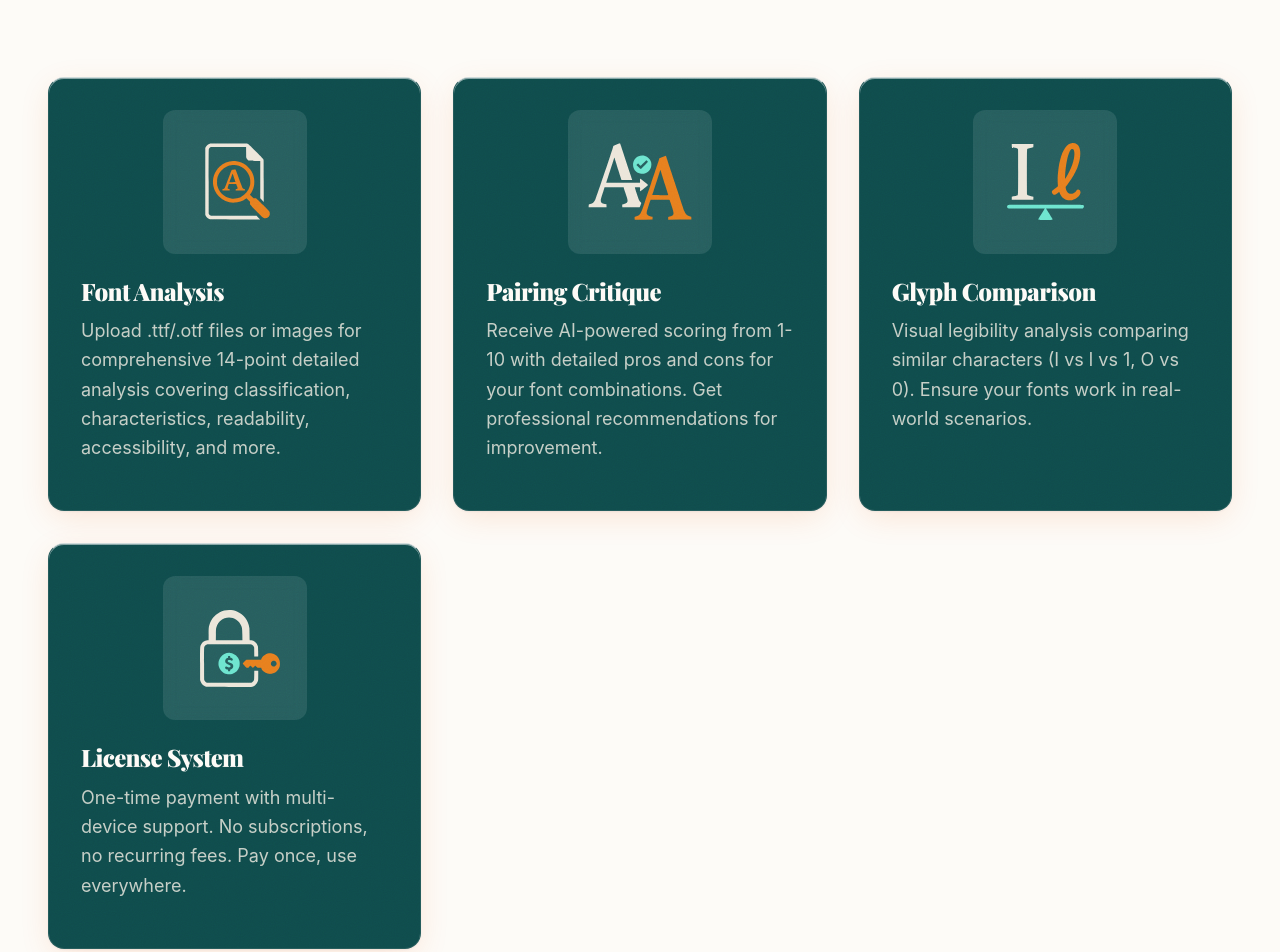
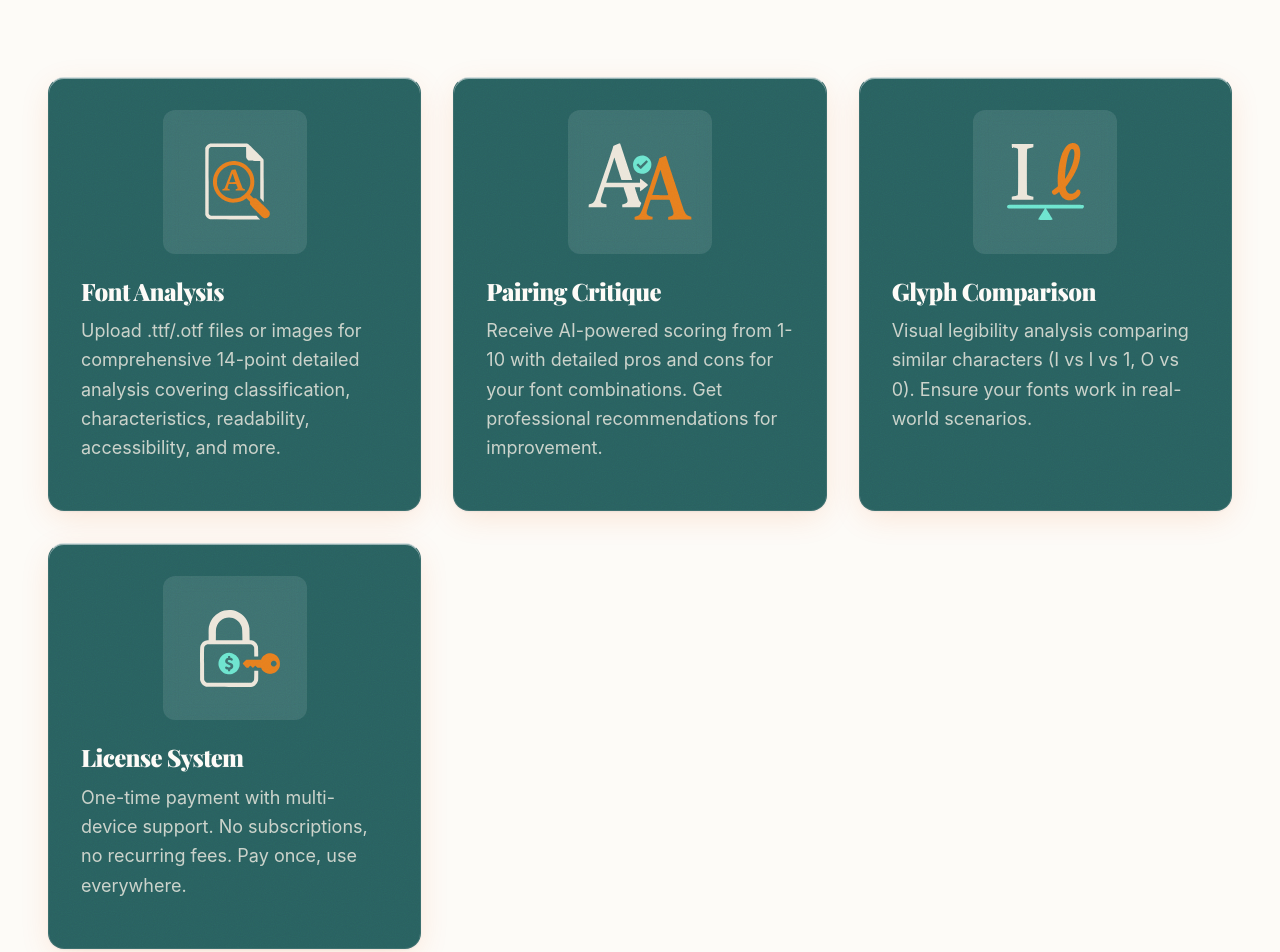
Before and after one commit to NeonBeacon/fontpair-ai-landing, a website: page index.html in a window 1280 px wide. Shown: the part 1318-2270 px from the top of the page. Drawn offline with nearby package versions, Linux system fonts and the light colour scheme.

Commit message:
Visual polish: Remove carousel shadow & update feature colors

```diff
--- a/index.html
+++ b/index.html
@@ -118,10 +118,7 @@
     border-radius: 24px;
     background: #F2F0E9;
     padding: 24px;
-    box-shadow:
-      0 15px 30px -8px rgba(0, 0, 0, 0.2),
-      /* Lighter shadow for performance */
-      0 0 0 1px rgba(0, 77, 77, 0.1);
+    /* No shadow as requested */
     cursor: pointer;
     -webkit-backface-visibility: visible;
     backface-visibility: visible;
@@ -444,7 +441,7 @@
         </p>
       </div>
       <div class="features-grid">
-        <div class="card feature-card">
+        <div class="card feature-card" style="background-color: #296160;">
           <div class="icon-wrapper">
             <img src="./assets/magnifying glass.svg" alt="Font Analysis" class="icon-svg">
           </div>
@@ -455,7 +452,7 @@
             readability, accessibility, and more.
           </p>
         </div>
-        <div class="card feature-card">
+        <div class="card feature-card" style="background-color: #296160;">
           <div class="icon-wrapper">
             <img src="./assets/Pairing.svg" alt="Pairing Critique" class="icon-svg">
           </div>
@@ -466,7 +463,7 @@
             improvement.
           </p>
         </div>
-        <div class="card feature-card">
+        <div class="card feature-card" style="background-color: #296160;">
           <div class="icon-wrapper">
             <img src="./assets/Glyph Comparison.svg" alt="Glyph Comparison" class="icon-svg">
           </div>
@@ -476,7 +473,7 @@
             1, O vs 0). Ensure your fonts work in real-world scenarios.
           </p>
         </div>
-        <div class="card feature-card">
+        <div class="card feature-card" style="background-color: #296160;">
           <div class="icon-wrapper">
             <img src="./assets/License System.svg" alt="License System" class="icon-svg">
           </div>
```
Also changed, not shown: assets/icon_code_export.png (added), assets/icon_contrast_checker.png (added), assets/icon_history_log.png (added), assets/icon_type_scale.png (added).
